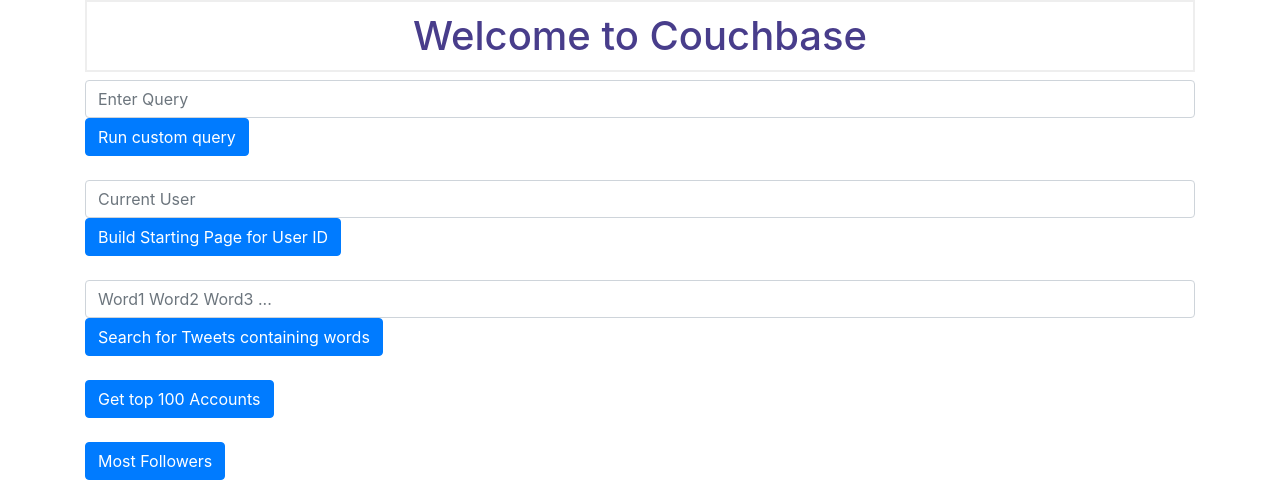
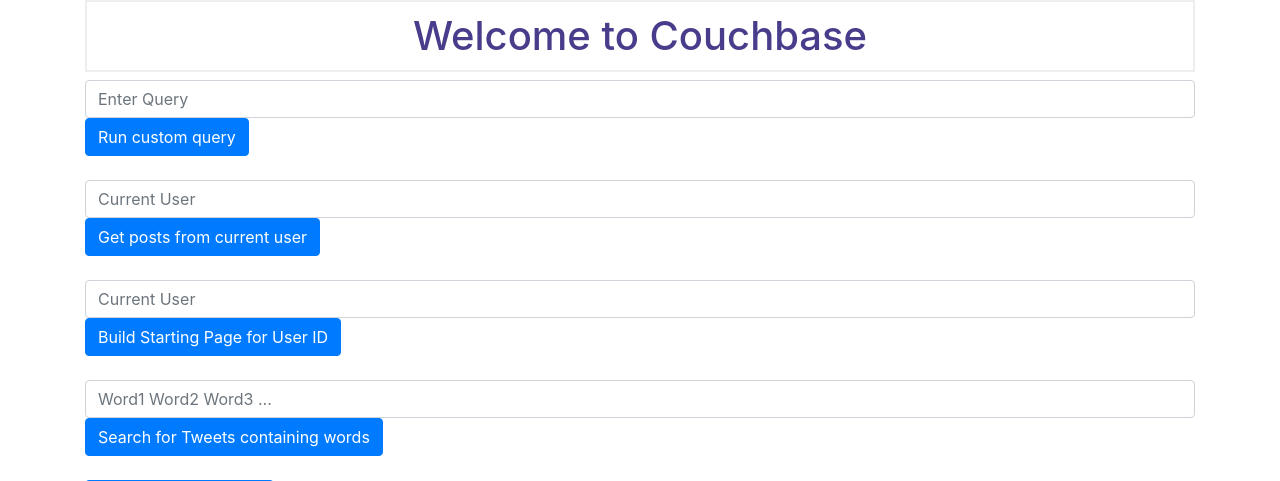
Before and after one commit to JonathanDeissler/BDEA_CA3, a Flask app: page / in a window 1280 px wide. Shown: the part 56-537 px from the top of the page. Run offline with Flask 2, Linux system fonts and the light colour scheme; data that the repository does not hold is empty; some libraries are stand-ins or nearby versions.

Commit message:
get posts from current user added

```diff
--- a/flask_proj/app/app.py
+++ b/flask_proj/app/app.py
@@ -121,6 +121,18 @@
     cluster = setup_cluster()
 
     query = "select user_id,ARRAY_LENGTH(followers_id) from Tweets._default.new_accounts order by ARRAY_LENGTH(followers_id) desc limit 100"
+    val = lookup_query(cluster, query)
+    return val
+
+@app.route('/query_posts_from_user')
+def query_posts_from_user():
+    cluster = setup_cluster()
+
+    current_user = request.args.get("current_user")
+    current_user = '"' + current_user + '"'
+
+    query = "select * from Tweets._default.posts where user_id = " + str(current_user)
+
     val = lookup_query(cluster, query)
     return val
 
--- a/flask_proj/app/templates/index.html
+++ b/flask_proj/app/templates/index.html
@@ -13,7 +13,11 @@
 </form>
 
 <br>
-
+   <form action="/query_posts_from_user" target="_blank">
+  <input type="text" id="get_posts" class="form-control" name="current_user" placeholder="Current User">
+  <input type="submit" value="Get posts from current user" class="btn btn-primary">
+</form>
+<br>
 <form action="/starting_page" target="_blank">
 
   <input type="text" id="current_user" class="form-control" name="current_user" placeholder="Current User">
```
